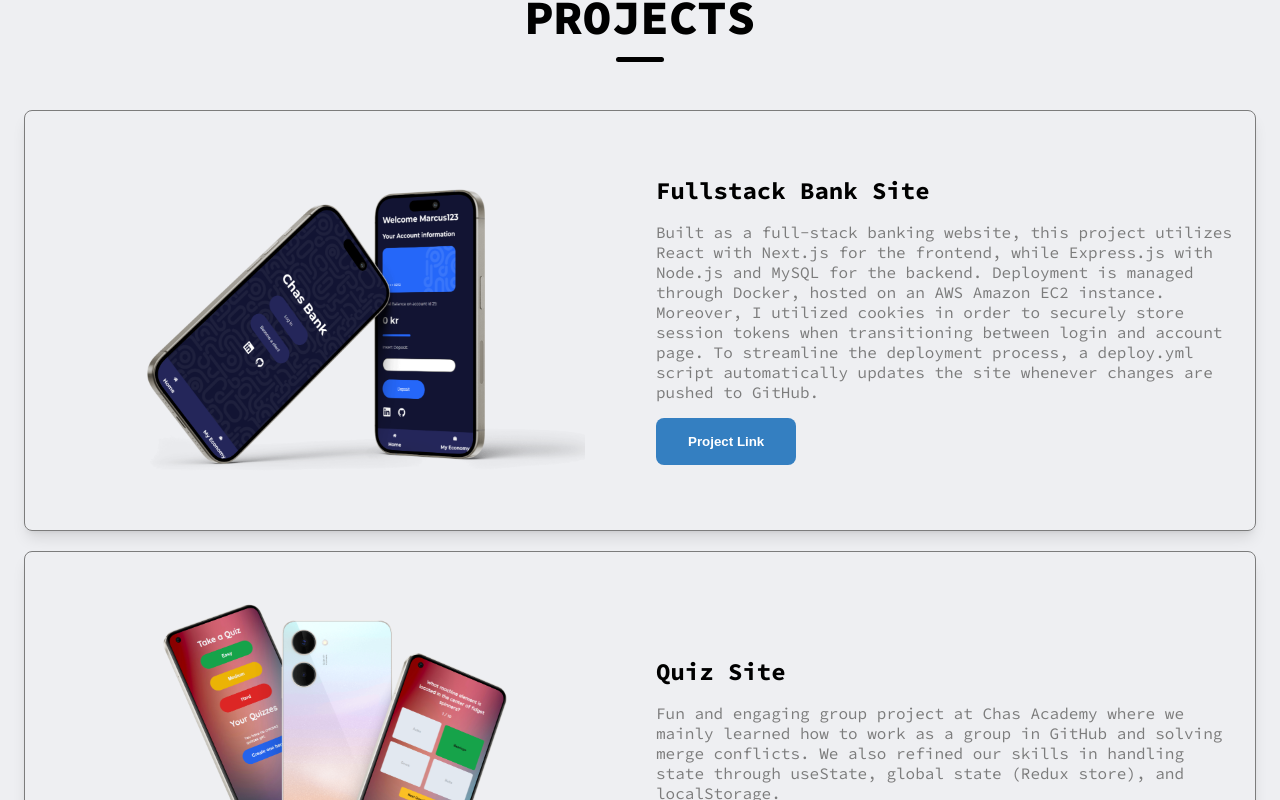
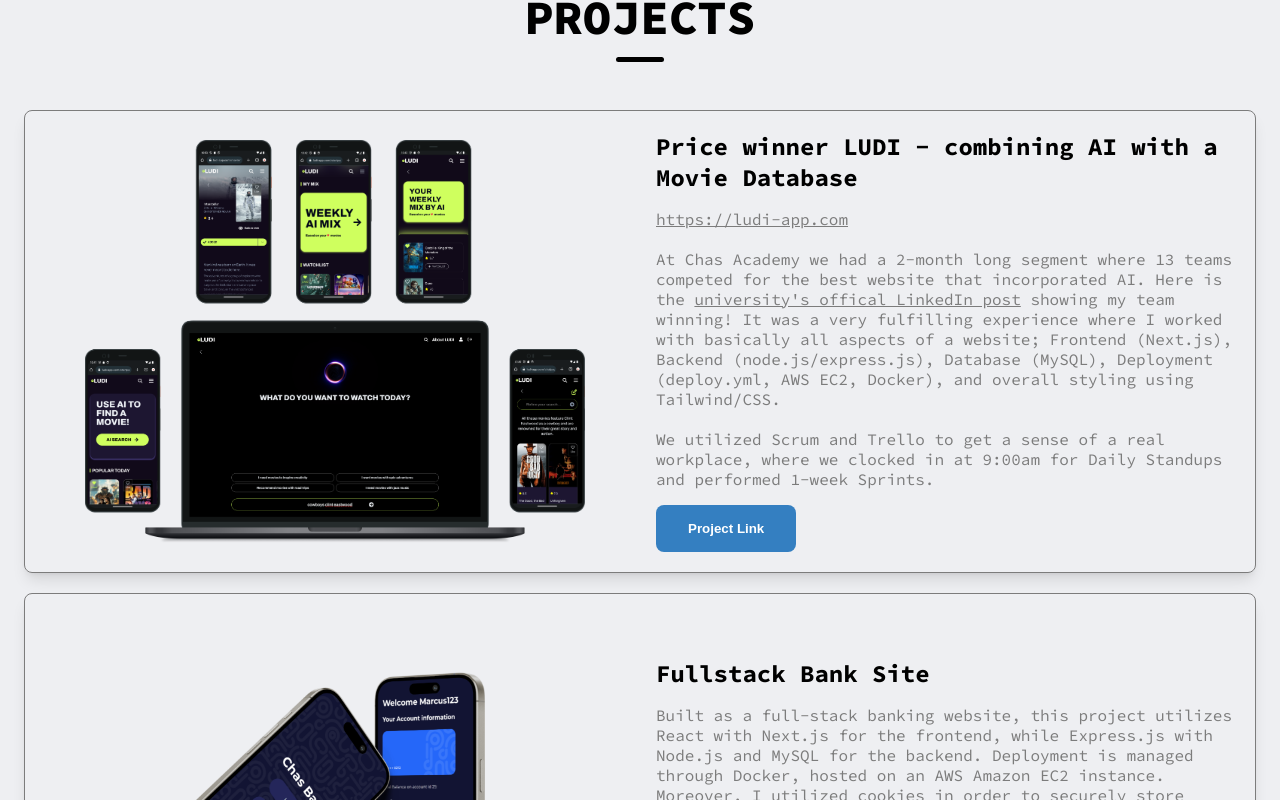
Before and after one commit to maek95/portfolio-marcus-ekstrom, a Next.js app: page / in a window 1280 px wide. Shown: the part 1680-2480 px from the top of the page. Built offline with nearby package versions, Linux system fonts and the light colour scheme.

Commit message:
ludi project

```diff
--- a/components/Projects.jsx
+++ b/components/Projects.jsx
@@ -6,6 +6,39 @@
 export default function Projects() {
   return (
     <div className="grid grid-cols-1 gap-5">
+
+      <Project
+        title={"Price winner LUDI - combining AI with a Movie Database"}
+        projectLink={"https://ludi-app.com"}
+        imgSrc={"/ludi_mockups_together.png"}
+        transparentImgBg={false}
+      >
+          <Link // hydration error if using <a> ?
+          className="text-[#7c7c7c] dark:text-[#959eae]"
+          href={
+            "https://ludi-app.com"
+          }
+          target="_blank"
+        >
+          https://ludi-app.com
+        </Link>
+        <br/>
+        <br/>
+        At Chas Academy we had a 2-month long segment where 13 teams competed for the best website that incorporated AI. Here is the {" "}
+        <Link // hydration error if using <a> ?
+          className="text-[#7c7c7c] dark:text-[#959eae]"
+          href={
+            "https://www.linkedin.com/posts/chas-academy_chaschallenge2024-ai-ludi-activity-7207003804821516289-pkle?utm_source=share&utm_medium=member_desktop"
+          }
+          target="_blank"
+        >
+        university's offical LinkedIn post
+        </Link>
+        {" "}showing my team winning! It was a very fulfilling experience where I worked with basically all aspects of a website; Frontend (Next.js), Backend (node.js/express.js), Database (MySQL), Deployment (deploy.yml, AWS EC2, Docker), and overall styling using Tailwind/CSS.
+        <br/>
+        <br/>
+        We utilized Scrum and Trello to get a sense of a real workplace, where we clocked in at 9:00am for Daily Standups and performed 1-week Sprints.
+      </Project>
 
       <Project
         title={"Fullstack Bank Site"}
```
Also changed, not shown: public/ludi_mockups_together.png (added).
